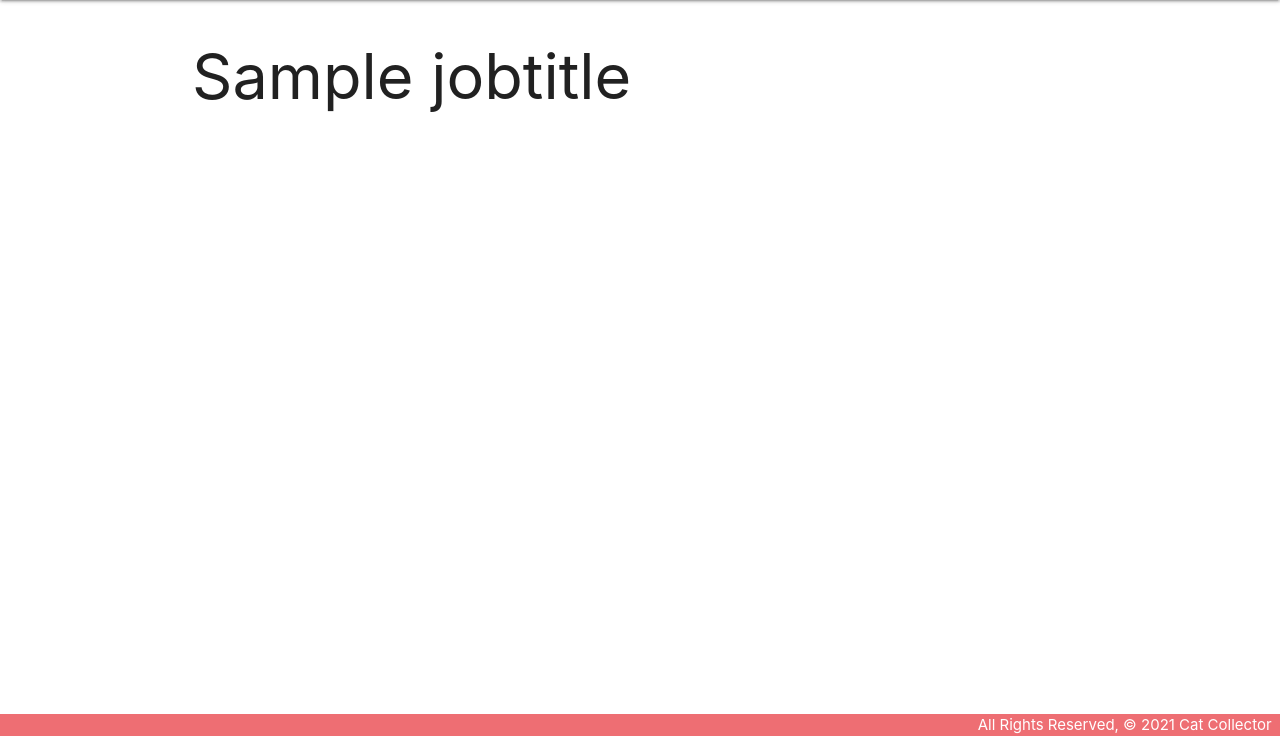
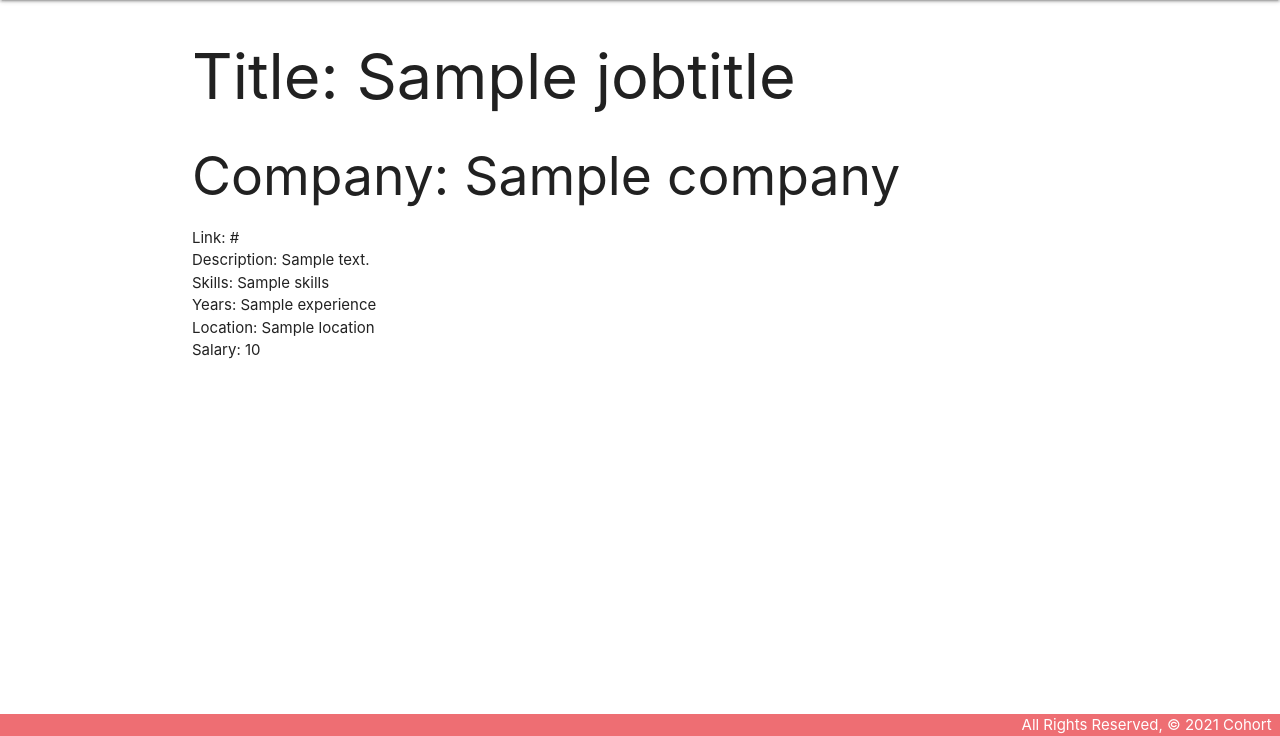
Before and after one commit to jillpe/cohort, a Django app: template main_app/templates/jobtitles/detail.html in a window 1280 px wide. Shown: the part 64-800 px from the top of the page. Run offline with Django 3.2, Linux system fonts and the light colour scheme; the template is opened without the code that fills it: most values are stand-ins (such as "Sample title", 1, 10 or a date in 2020).

Commit message:
full functionality for JobTitle model

```diff
--- a/main_app/templates/base.html
+++ b/main_app/templates/base.html
@@ -36,7 +36,7 @@
     {% endblock %}
   </main>
   <footer class="page-footer">
-    <div class="right">All Rights Reserved, &copy; 2021 Cat Collector &nbsp;</div>
+    <div class="right">All Rights Reserved, &copy; 2021 Cohort &nbsp;</div>
   </footer>
 </body>
 </html>
--- a/main_app/templates/jobtitles/detail.html
+++ b/main_app/templates/jobtitles/detail.html
@@ -1,7 +1,14 @@
 {% extends 'base.html' %}
 {% block content %}
 
-<h1>{{ jobtitle.name }}</h1>
+<h1>Title: {{ jobtitle.name }}</h1>
+<h2>Company: {{ jobtitle.company }} </h2>
+<div>Link: {{ jobtitle.link }}</div>
+<div>Description: {{ jobtitle.initial_description }}</div>
+<div>Skills: {{ jobtitle.skills }}</div>
+<div>Years: {{ jobtitle.experience }}</div>
+<div>Location: {{ jobtitle.location }}</div>
+<div>Salary: {{ jobtitle.salary }}</div>
 
 {% if jobtitle.user == user %}
 <a href="{% url 'jobtitles_update' jobtitle.id %}">Update</a>
```
